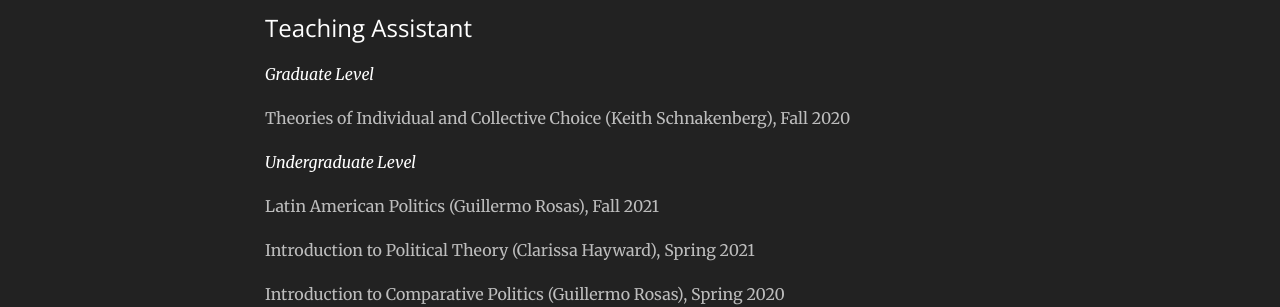
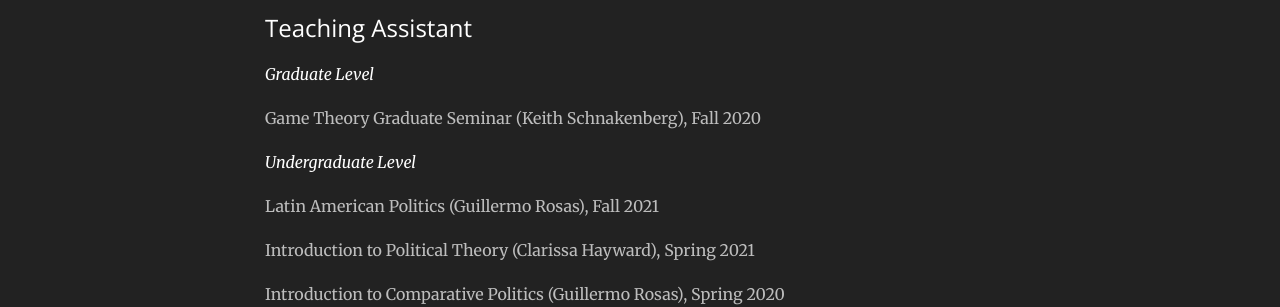
Before and after one commit to tonyhsfz/website, a Jekyll site: the page built from index.html, in a window 1280 px wide and 900 px high, scrolled down 2463 px. Shown: the part 152-459 px from the top of the window. Built offline with Jekyll 4.4.1, drawn with Linux system fonts in a browser that asks for light colours.

Commit message:
Update teaching.html

```diff
--- a/_includes/teaching.html
+++ b/_includes/teaching.html
@@ -7,7 +7,7 @@
                 <h3 class="section-heading">Teaching Assistant</h3>
                 <p></p>
                 <p><i>Graduate Level</i></p>
-                <p class="text-faded">Theories of Individual and Collective Choice (Keith Schnakenberg), Fall 2020</p>
+                <p class="text-faded"> Game Theory Graduate Seminar (Keith Schnakenberg), Fall 2020</p>
                 <p><i>Undergraduate Level</i></p>
                 <p class="text-faded">Latin American Politics (Guillermo Rosas), Fall 2021</p>
                 <p class="text-faded">Introduction to Political Theory (Clarissa Hayward), Spring 2021</p>
```
